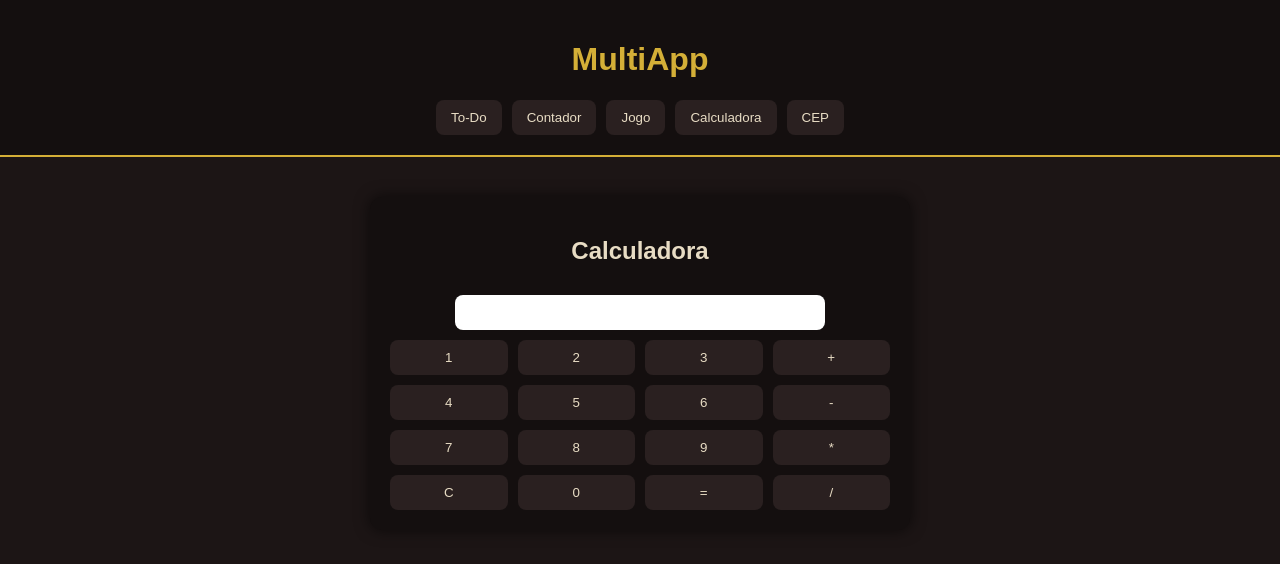
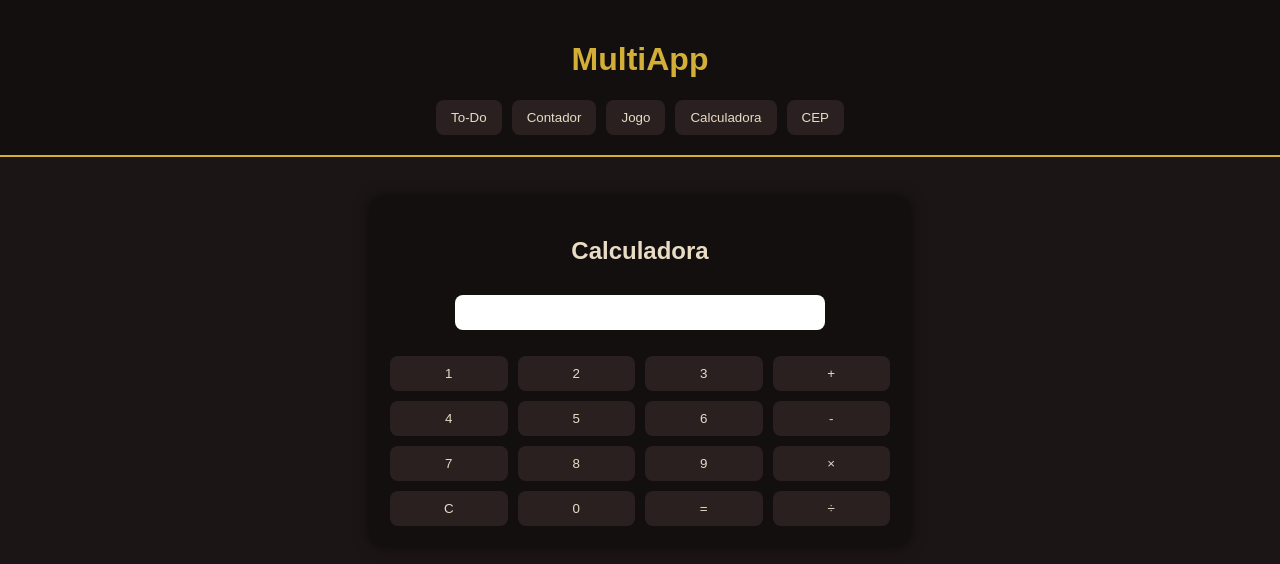
Before and after one commit to SeFeiJao131/projeto-Multifuncoes, a React (Create React App) app: page / in a window 1280 px wide. Both pictures are taken after typing "Sample" into the empty fields and a click on the button "Calculadora". Shown: the top 564 px of the page. Built offline with nearby package versions, Linux system fonts and the light colour scheme.

Commit message:
fix: removendo eval da calculadora

```diff
--- a/src/Componentes/Calculadora.js
+++ b/src/Componentes/Calculadora.js
@@ -2,12 +2,19 @@ import { useState } from "react";
 
 function Calculadora() {
   const [valor, setValor] = useState("");
+  const [resultado, setResultado] = useState("");
 
   const calcular = () => {
     try {
-      setValor(eval(valor));
+      // substitui símbolos pra funcionar corretamente
+      const expressao = valor.replace(/×/g, "*").replace(/÷/g, "/");
+
+      // usa Function ao invés de eval (mais aceito)
+      const res = new Function("return " + expressao)();
+
+      setResultado(res);
     } catch {
-      setValor("Erro");
+      setResultado("Erro");
     }
   };
 
@@ -16,6 +23,7 @@ function Calculadora() {
       <h2>Calculadora</h2>
 
       <input value={valor} readOnly />
+      <p>{resultado}</p>
 
       <div className="grid-calc">
         <button onClick={() => setValor(valor + "1")}>1</button>
@@ -31,12 +39,12 @@ function Calculadora() {
         <button onClick={() => setValor(valor + "7")}>7</button>
         <button onClick={() => setValor(valor + "8")}>8</button>
         <button onClick={() => setValor(valor + "9")}>9</button>
-        <button onClick={() => setValor(valor + "*")}>*</button>
+        <button onClick={() => setValor(valor + "*")}>×</button>
 
         <button onClick={() => setValor("")}>C</button>
         <button onClick={() => setValor(valor + "0")}>0</button>
         <button onClick={calcular}>=</button>
-        <button onClick={() => setValor(valor + "/")}>/</button>
+        <button onClick={() => setValor(valor + "/")}>÷</button>
       </div>
     </div>
   );
```
